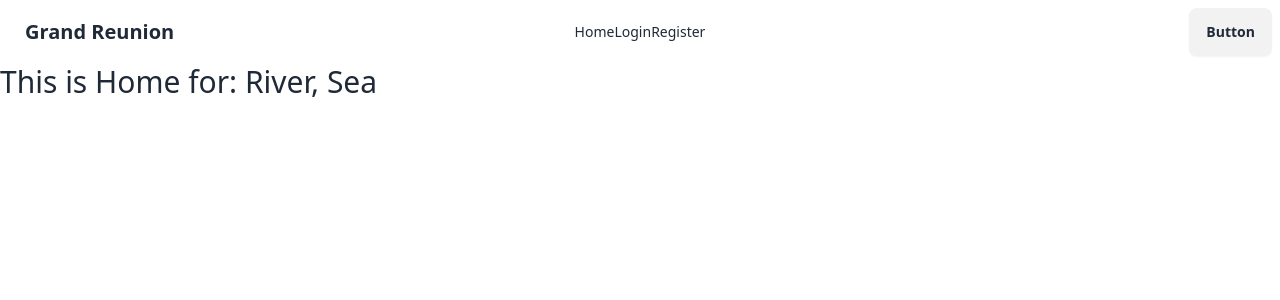
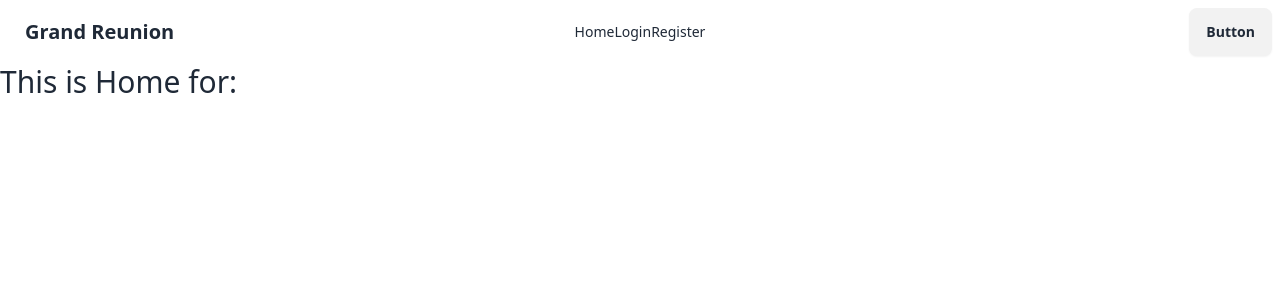
Before and after one commit to Md-Ashikur-Rahman-Ashik/Github-Auth-Integration-And-Private-Route, a React (Vite) app: page / in a window 1280 px wide. Shown: the top 300 px of the page. Built offline with nearby package versions, Linux system fonts and the light colour scheme.

Commit message:
Created user context
By user context user will be created in the register page

```diff
--- a/src/components/Home.jsx
+++ b/src/components/Home.jsx
@@ -1,13 +1,7 @@
-import { useContext } from "react";
-import { AuthContext } from "../providers/AuthProvider";
-
 const Home = () => {
-  const authInfo = useContext(AuthContext);
-  console.log(authInfo);
-
   return (
     <div>
-      <h2 className="text-3xl">This is Home for: {authInfo.name}</h2>
+      <h2 className="text-3xl">This is Home for:</h2>
     </div>
   );
 };
--- a/src/components/Register.jsx
+++ b/src/components/Register.jsx
@@ -1,6 +1,10 @@
+import { useContext } from "react";
 import { Link } from "react-router-dom";
+import { AuthContext } from "../providers/AuthProvider";
 
 const Register = () => {
+  const { createUser } = useContext(AuthContext);
+
   const handleRegister = (e) => {
     e.preventDefault();
 
@@ -8,7 +12,12 @@ const Register = () => {
     const email = e.target.email.value;
     const password = e.target.password.value;
 
-    console.log("Our User is:", name);
+    // console.log("Our User is:", name);
+
+    // Create User in firebase
+    createUser(email, password)
+      .then((result) => console.log(result.user))
+      .catch((error) => console.error(error));
   };
 
   return (
--- a/src/providers/AuthProvider.jsx
+++ b/src/providers/AuthProvider.jsx
@@ -1,10 +1,18 @@
-import { createContext } from "react";
+import { createContext, useState } from "react";
 import PropTypes from "prop-types";
+import auth from "../firebase/firebase.config";
+import { createUserWithEmailAndPassword } from "firebase/auth";
 
 export const AuthContext = createContext(null);
 
 const AuthProvider = ({ children }) => {
-  const authInfo = { name: "River, Sea" };
+  const [user, setUser] = useState(null);
+
+  const createUser = (email, password) => {
+    return createUserWithEmailAndPassword(auth, email, password);
+  };
+
+  const authInfo = { user, createUser };
 
   return (
     <AuthContext.Provider value={authInfo}>{children}</AuthContext.Provider>
```
